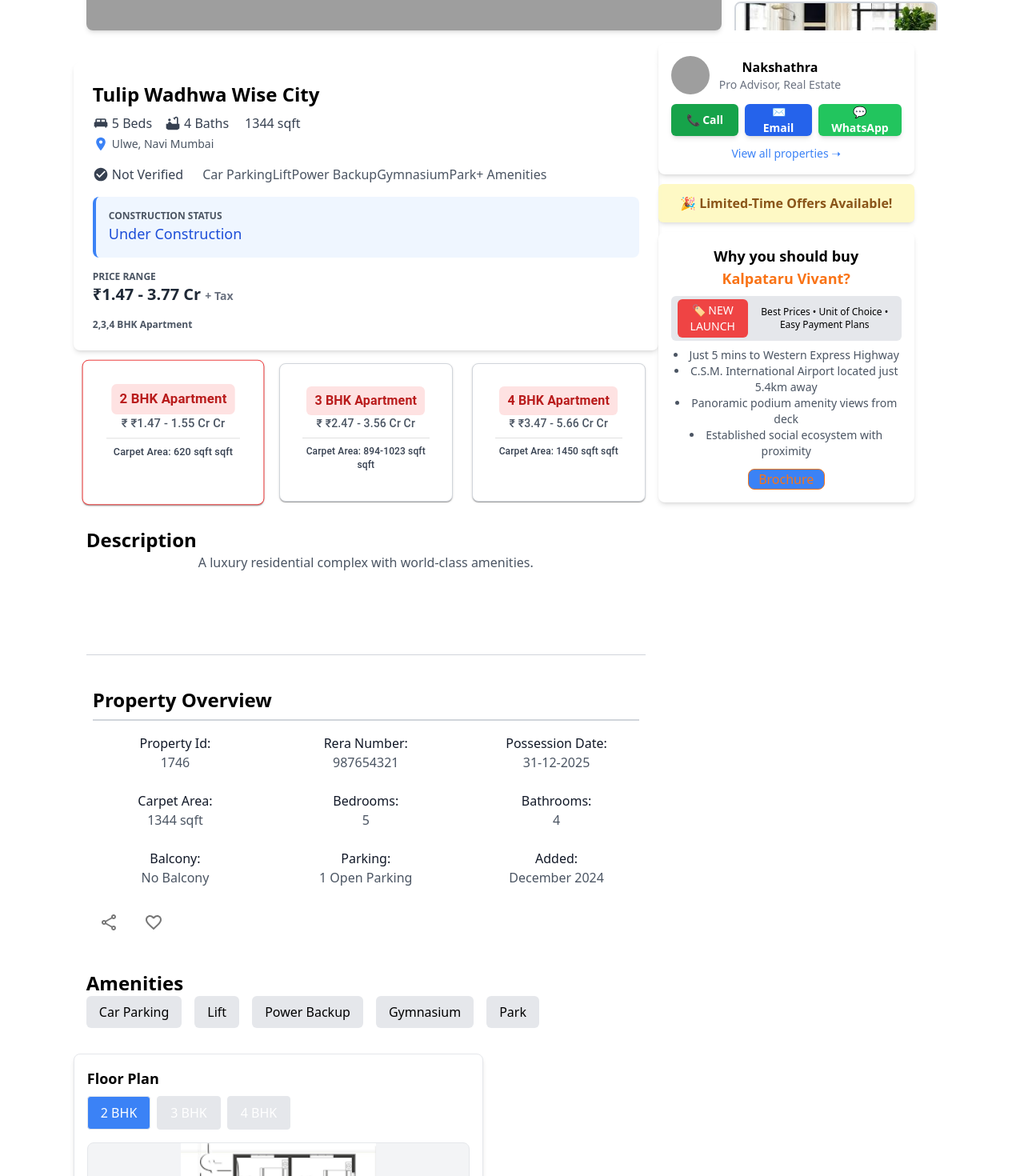
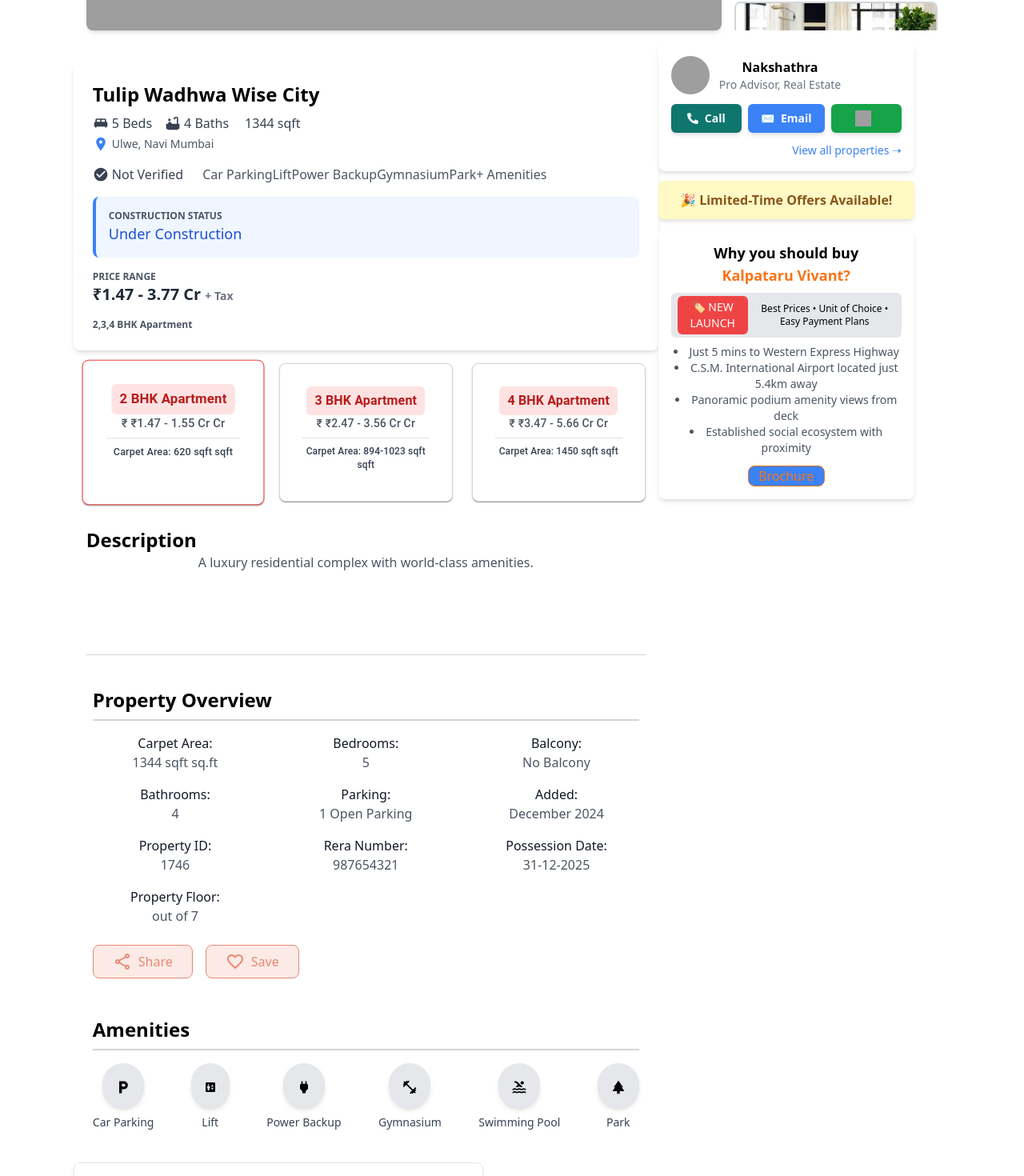
Before and after one commit to SrilekhaGhosh/Properties, a React (Vite) app: page / in a window 1280 px wide. Shown: the part 590-2060 px from the top of the page at 80% size. Built offline with nearby package versions, Linux system fonts and the light colour scheme; grey boxes are pictures that could not be loaded.

Commit message:
aa changes

```diff
--- a/package.json
+++ b/package.json
@@ -12,10 +12,11 @@
   "dependencies": {
     "@emotion/react": "^11.14.0",
     "@emotion/styled": "^11.14.0",
-    "@mui/icons-material": "^6.4.8",
-    "@mui/material": "^6.4.8",
+    "@mui/icons-material": "^6.4.9",
+    "@mui/material": "^6.4.9",
     "react": "^18.2.0",
     "react-dom": "^18.2.0",
+    "react-icons": "^5.5.0",
     "react-router-dom": "^6.23.1"
   },
   "devDependencies": {
--- a/src/components/AgentContactCard.jsx
+++ b/src/components/AgentContactCard.jsx
@@ -1,5 +1,7 @@
 import React from "react";
-
+import { Button } from "@mui/material";
+import { FaPhoneAlt, FaEnvelope } from "react-icons/fa";
+import { IoLogoWhatsapp } from "react-icons/io";
 const AgentCard = ({details}) => {
   return (
     <div className="bg-white p-4 shadow-md rounded-lg w-full">
@@ -16,20 +18,32 @@
       </div>
 
 
-      <div className="flex gap-2 mt-3">
-        <button className="flex items-center justify-center bg-green-600 text-white px-4 py-0 rounded-md flex-1 text-sm font-semibold shadow-md">
-          📞 Call
-        </button>
-        <button className="flex items-center justify-center bg-blue-600 text-white px-4 py-0 rounded-md flex-1 text-sm font-semibold shadow-md">
-          ✉️ Email
-        </button>
-        <button className="flex items-center justify-center bg-green-500 text-white px-4 py-0 rounded-md flex-1 text-sm font-semibold shadow-md">
-          💬 WhatsApp
-        </button>
-      </div>
+<div className="flex gap-2 mt-3">
+  {/* Call Button */}
+  <button className="flex items-center justify-center bg-teal-700 text-white px-4 py-2 rounded-md flex-1 text-sm font-semibold shadow-md">
+  <FaPhoneAlt className="text-white mr-2" />  {/* White phone icon */}
+    Call
+  </button>
+
+  {/* Email Button */}
+  <button className="flex items-center justify-center bg-blue-500 text-white px-4 py-2 rounded-md flex-1 text-sm font-semibold shadow-md">
+    <span className="material-icons text-white mr-2">✉️</span> {/* Email icon */}
+    Email
+  </button>
+
+  {/* WhatsApp Button */}
+  <button className="flex items-center justify-center bg-green-600 text-white px-4 py-2 rounded-md flex-1 text-sm font-semibold shadow-md">
+    <img
+      src="https://upload.wikimedia.org/wikipedia/commons/6/6b/WhatsApp.svg"
+      alt="WhatsApp"
+      className="w-5 h-5 mr-2"
+    /> {/* WhatsApp logo */}
+
+  </button>
+</div>
 
 
-      <div className="text-blue-500 text-center mt-3 text-sm cursor-pointer">
+      <div className="text-blue-500 text-right mt-3 text-sm cursor-pointer">
         View all properties ➝
       </div>
     </div>
--- a/src/components/Aminities.jsx
+++ b/src/components/Aminities.jsx
@@ -1,15 +1,34 @@
+import React from "react";
+import LocalParkingIcon from "@mui/icons-material/LocalParking";
+import ElevatorIcon from "@mui/icons-material/Elevator";
+import PowerIcon from "@mui/icons-material/Power";
+import FitnessCenterIcon from "@mui/icons-material/FitnessCenter";
+import PoolIcon from "@mui/icons-material/Pool";
+import ParkIcon from "@mui/icons-material/Park";
 
-import React from 'react';
+const Amenities = () => {
+  const amenitiesList = [
+    { name: "Car Parking", icon: <LocalParkingIcon fontSize="small" /> },
+    { name: "Lift", icon: <ElevatorIcon fontSize="samll" /> },
+    { name: "Power Backup", icon: <PowerIcon fontSize="small" /> },
+    { name: "Gymnasium", icon: <FitnessCenterIcon fontSize="small" /> },
+    { name: "Swimming Pool", icon: <PoolIcon fontSize="small" /> },
+    { name: "Park", icon: <ParkIcon fontSize="small" /> }
+  ];
 
-const Amenities = ({ list }) => {
   return (
-    <div className="p-4">
-      <h2 className="text-2xl font-bold text-left">Amenities</h2>
-      <div className="flex flex-wrap gap-4">
-        {list.map((amenity, index) => (
-          <span key={index} className="px-4 py-2 bg-gray-200 rounded-md">
-            {amenity}
-          </span>
+    <div className="p-6">
+      <h2 className="text-2xl font-bold text-left border-b-2 border-gray-300 pb-2 mb-4">
+        Amenities
+      </h2>
+
+      {/* Single-row layout */}
+      <div className="flex justify-between items-center gap-6">
+        {amenitiesList.map((amenity, index) => (
+          <div key={index} className="flex flex-col items-center">
+            <div className="bg-gray-200 p-4 rounded-full shadow-md">{amenity.icon}</div>
+            <span className="text-gray-700 mt-2 text-sm">{amenity.name}</span>
+          </div>
         ))}
       </div>
     </div>
--- a/src/components/FloorPlans.jsx
+++ b/src/components/FloorPlans.jsx
@@ -10,14 +10,14 @@
   return (
     <div className="mt-4 p-4 border rounded-lg shadow-md bg-white max-w-lg">
 
-      <h3 className="text-lg font-semibold text-left mb-2">Floor Plan</h3>
+      <h3 className="text-lg font-semibold text-left mb-2">Floor Plans</h3>
 
 
       <div className="flex space-x-2 mb-4">
         {plans.map((plan, index) => (
           <button
             key={index}
-            className={`px-4 py-2 border rounded ${
+            className={`px-4 py-0 border rounded ${
               selected === plan ? "bg-blue-500 text-white" : "bg-gray-200"
             }`}
             onClick={() => SetSelected(plan)}
--- a/src/components/PropertyOverview.jsx
+++ b/src/components/PropertyOverview.jsx
@@ -6,29 +6,55 @@
 const PropertyOverview = ({ details }) => {
   return (
     <div className="p-6">
-
       <h2 className="text-2xl font-bold text-left border-b-2 border-gray-300 pb-2 mb-4">
         Property Overview
       </h2>
 
+      {/* Three-column Grid Layout with Correct Order */}
+      <div className="grid grid-cols-3 gap-y-6 gap-x-8">
+        {/* Column 1 */}
+        <div>
+          <p className="font-medium text-gray-900">Carpet Area:</p>
+          <p className="text-gray-600">{details.carpet_area} sq.ft</p>
+          <p className="font-medium text-gray-900 mt-4">Bathrooms:</p>
+          <p className="text-gray-600">{details.bathrooms}</p>
+          <p className="font-medium text-gray-900 mt-4">Property ID:</p>
+          <p className="text-gray-600">{details.property_id}</p>
+          <p className="font-medium text-gray-900 mt-4">Property Floor:</p>
+          <p className="text-gray-600">{details.property_floor} out of 7</p>
+        </div>
 
-      <div className="grid grid-cols-3 gap-y-6 gap-x-8">
-        {Object.entries(details).map(([key, value]) => (
-          <div key={key} className="text-gray-700">
-            <p className="font-medium text-gray-900 capitalize">{key.replace(/_/g, " ")}:</p>
-            <p className="text-gray-600">{value}</p>
-          </div>
-        ))}
+        {/* Column 2 */}
+        <div>
+          <p className="font-medium text-gray-900">Bedrooms:</p>
+          <p className="text-gray-600">{details.bedrooms}</p>
+          <p className="font-medium text-gray-900 mt-4">Parking:</p>
+          <p className="text-gray-600">{details.parking}</p>
+          <p className="font-medium text-gray-900 mt-4">Rera Number:</p>
+          <p className="text-gray-600">{details.rera_number}</p>
+        </div>
+
+        {/* Column 3 */}
+        <div>
+          <p className="font-medium text-gray-900">Balcony:</p>
+          <p className="text-gray-600">{details.balcony}</p>
+          <p className="font-medium text-gray-900 mt-4">Added:</p>
+          <p className="text-gray-600">{details.added}</p>
+          <p className="font-medium text-gray-900 mt-4">Possession Date:</p>
+          <p className="text-gray-600">{details.possession_date}</p>
+        </div>
       </div>
 
-
+      {/* Buttons Section with Correct Colors */}
       <div className="mt-6 flex gap-4">
-        <IconButton className="text-gray-700 hover:text-gray-900">
-          <ShareOutlinedIcon />
-        </IconButton>
-        <IconButton className="text-gray-700 hover:text-red-500">
-          <FavoriteBorderOutlinedIcon />
-        </IconButton>
+        <button className="flex items-center gap-2 px-6 py-2 border rounded-lg text-[#E88873] border-[#E88873] bg-[#FBEAE5] hover:bg-[#F8D3C3]">
+          <ShareOutlinedIcon className="text-[#E88873]" />
+          Share
+        </button>
+        <button className="flex items-center gap-2 px-6 py-2 border rounded-lg text-[#E88873] border-[#E88873] bg-[#FBEAE5] hover:bg-[#F8D3C3]">
+          <FavoriteBorderOutlinedIcon className="text-[#E88873]" />
+          Save
+        </button>
       </div>
     </div>
   );
```
Also changed, not shown: 1 other file (tests, documents, lock files or other folders).
